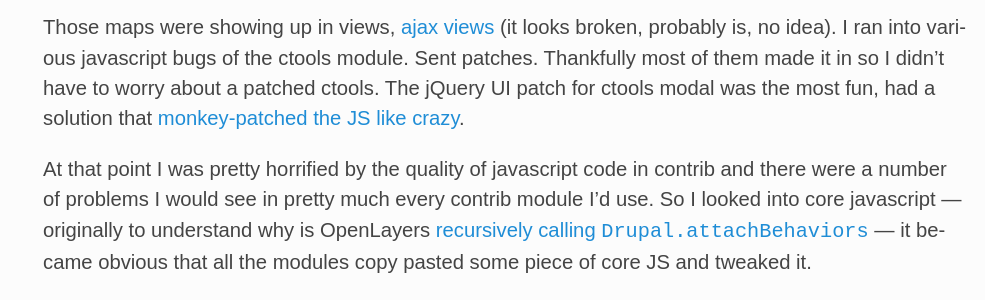
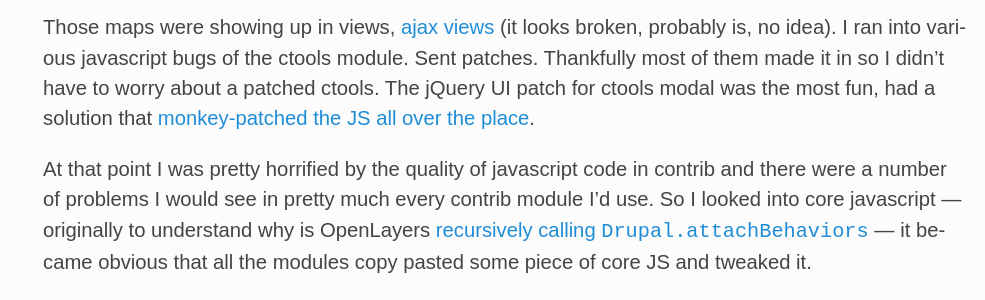
Before and after one commit to theodoreb/theodoreb.github.io, a Jekyll site: the page built from _posts/2014-01-15-fixing-contrib-javascript.markdown, in a window 1280 px wide and 900 px high, scrolled down 417 px. Shown: the part 153-453 px from the top of the window, without its empty margins (295-1280 px from the left). Built offline with Jekyll 4.4.1, drawn with Linux system fonts in a browser that asks for light colours.

Commit message:
Remove problematic language

```diff
--- a/_posts/2014-01-15-fixing-contrib-javascript.markdown
+++ b/_posts/2014-01-15-fixing-contrib-javascript.markdown
@@ -30,7 +30,8 @@
 broken, probably is, no idea). I ran into various javascript bugs of the
 ctools module. Sent patches. Thankfully most of them made it in so I
 didn't have to worry about a patched ctools. The jQuery UI patch for ctools
-modal was the most fun, had a solution that [monkey-patched the JS like crazy]
+modal was the most fun, had a solution that [monkey-patched the JS all over the
+place]
 [ctools-dialog].
 
 At that point I was pretty horrified by the quality of javascript code
```
